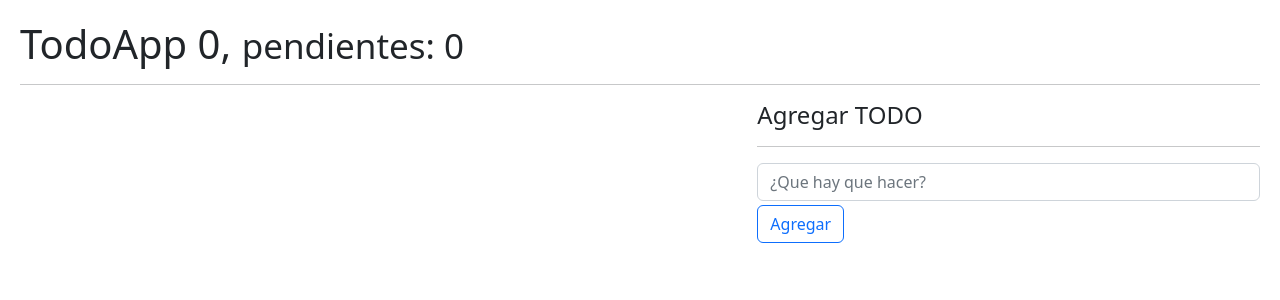
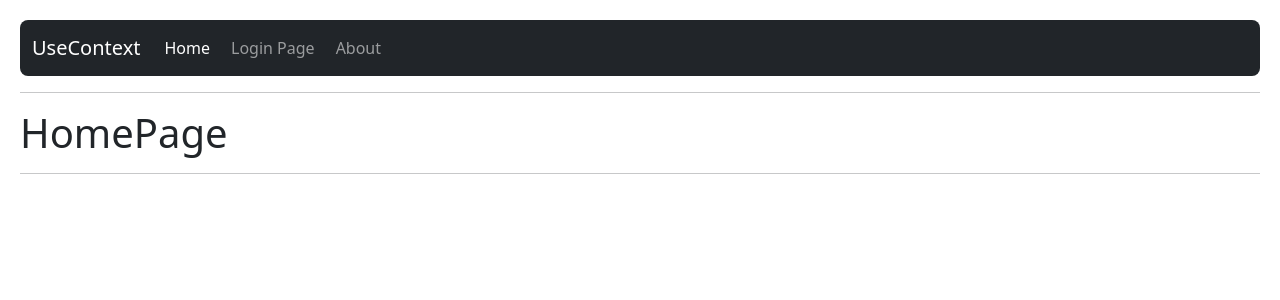
Before and after one commit to SaulNapoles/React, a React (Vite) app in the folder 05-hook-app/: page / in a window 1280 px wide. Shown: the top 300 px of the page. Built offline with nearby package versions, Linux system fonts and the light colour scheme.

Commit message:
Rutas y navbar

```diff
--- a/05-hook-app/package.json
+++ b/05-hook-app/package.json
@@ -11,7 +11,8 @@
   "dependencies": {
     "prop-types": "^15.8.1",
     "react": "^18.2.0",
-    "react-dom": "^18.2.0"
+    "react-dom": "^18.2.0",
+    "react-router-dom": "^6.8.1"
   },
   "devDependencies": {
     "@types/react": "^18.0.17",
--- /dev/null
+++ b/05-hook-app/src/09-useContext/AboutPage.jsx
@@ -0,0 +1,9 @@
+
+export const AboutPage = () => {
+    return (
+      <>
+          <h1>AboutPage</h1>
+          <hr />
+      </>
+    )
+  }
--- /dev/null
+++ b/05-hook-app/src/09-useContext/HomePage.jsx
@@ -0,0 +1,9 @@
+
+export const HomePage = () => {
+    return (
+      <>
+          <h1>HomePage</h1>
+          <hr />
+      </>
+    )
+  }
--- /dev/null
+++ b/05-hook-app/src/09-useContext/LoginPage.jsx
@@ -0,0 +1,9 @@
+
+export const LoginPage = () => {
+    return (
+      <>
+          <h1>LoginPage</h1>
+          <hr />
+      </>
+    )
+  }
--- /dev/null
+++ b/05-hook-app/src/09-useContext/MainApp.jsx
@@ -0,0 +1,14 @@
+import { Outlet } from "react-router-dom"
+import { Navbar } from "./Navbar"
+
+export const MainApp = () => {
+  return (
+    <>
+        <Navbar />
+
+        <hr />
+
+        <Outlet />
+    </>
+  )
+}
--- /dev/null
+++ b/05-hook-app/src/09-useContext/Navbar.jsx
@@ -0,0 +1,34 @@
+import { Link, NavLink } from "react-router-dom";
+
+export const Navbar = () => {
+  return (
+    <nav className="navbar navbar-expand-lg navbar-dark bg-dark rounded-3">
+        <div className="container-fluid">
+            <Link className="navbar-brand" to="/">UseContext</Link>
+            <div className="collapse navbar-collapse" id="navbarNav">
+            <ul className="navbar-nav">
+
+                <NavLink
+                    className={ ({ isActive }) => `nav-link ${ isActive ? 'active' : '' }`}
+                    to="/">
+                    Home
+                </NavLink>
+
+                <NavLink
+                    className={ ({ isActive }) => `nav-link ${ isActive ? 'active' : '' }`}
+                    to="/login">
+                    Login Page
+                </NavLink>
+
+                <NavLink
+                    className={ ({ isActive }) => `nav-link ${ isActive ? 'active' : '' }`}
+                    to="/about">
+                    About
+                </NavLink>
+
+            </ul>
+            </div>
+        </div>
+    </nav>
+  )
+}
--- /dev/null
+++ b/05-hook-app/src/09-useContext/index.js
@@ -0,0 +1,4 @@
+export * from './MainApp';
+export * from './HomePage';
+export * from './LoginPage';
+export * from './AboutPage';
--- /dev/null
+++ b/05-hook-app/src/ErrorPage.jsx
@@ -0,0 +1,9 @@
+
+export const ErrorPage = () => {
+  return (
+    <>
+        <h1>Error Page</h1>
+        <hr />
+    </>
+  )
+}
--- /dev/null
+++ b/05-hook-app/src/Routes.jsx
@@ -0,0 +1,26 @@
+import { createBrowserRouter } from "react-router-dom";
+import { AboutPage, HomePage, LoginPage, MainApp } from "./09-useContext";
+import { ErrorPage } from './ErrorPage';
+
+
+export const getRoutes = () => createBrowserRouter([
+    {
+        path: "/",
+        element: <MainApp />,
+        errorElement: <ErrorPage />,
+        children: [
+            {
+                path: "/",
+                element: <HomePage />,
+            },
+            {
+                path: "login",
+                element: <LoginPage />,
+            },
+            {
+                path: "about",
+                element: <AboutPage />,
+            }
+        ]
+    }
+]);
--- a/05-hook-app/src/index.css
+++ b/05-hook-app/src/index.css
@@ -3,5 +3,9 @@ body {
 }
 
 button{
-    margin-right: 10px
+    margin-right: 10px;
 }
+
+a {
+    margin-right: 5px;
+}
--- a/05-hook-app/src/main.jsx
+++ b/05-hook-app/src/main.jsx
@@ -1,24 +1,14 @@
-import React from 'react'
-import ReactDOM from 'react-dom/client'
-// import { CallbackHook } from './06-memos/CallbackHook'
-// import { MemoHook } from './06-memos/MemoHook'
-// import { FormWithCustomHook } from './02-useEffect/FormWithCustomHook'
-// import { CounterWithCustomHook } from './01-useState/CounterWithCustomHook'
-// import { HooksApp } from './HooksApp'
-// import { CounterApp } from './01-useState/CounterApp'
-// import { SimpleForm } from './02-useEffect/SimpleForm'
-// import { MultipleCustomHooks } from './03-examples/MultipleCustomHooks'
-// import { FocusScreen } from './04-useRef/FocusScreen'
-// import { Layout } from './05-useLayoutEfect/Layout'
-// import { Memorize } from './06-memos/Memorize'
-// import { Padre } from './07-tarea-memo/07-tarea-memo/Padre'
-import { TodoApp } from './08-useReducer/TodoApp'
+import React from 'react';
+import ReactDOM from 'react-dom/client';
+import { RouterProvider } from "react-router-dom";
+import { getRoutes } from './Routes';
 
+import './index.css';
 
-import './index.css'
+const router  = getRoutes();
 
 ReactDOM.createRoot(document.getElementById('root')).render(
-  // <React.StrictMode>
-    <TodoApp/>
-  // </React.StrictMode>
-)
+    <React.StrictMode>
+      <RouterProvider router={ router } />
+    </React.StrictMode>,
+);
```
Also changed, not shown: 2 other files (tests, documents, lock files or other folders).
